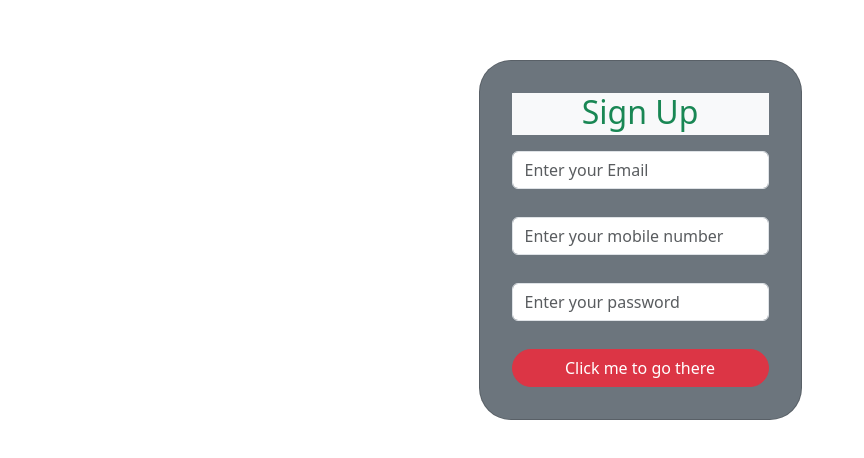
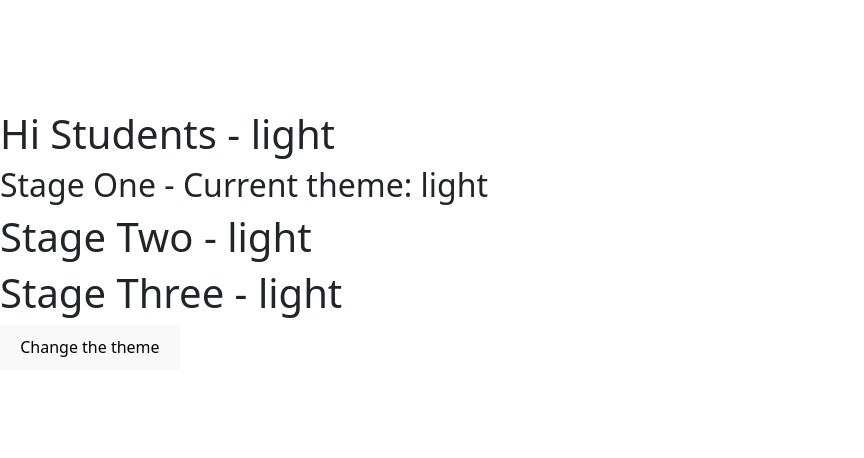
Before and after one commit to Dishon-webdev/React, a React (Vite) app: page / in a window 1280 px wide. Shown: the part 160-618 px from the top of the page, without its empty margins (0-864 px from the left). Built offline with nearby package versions, Linux system fonts and the light colour scheme.

Commit message:
updated with useContext

```diff
--- a/src/App.jsx
+++ b/src/App.jsx
@@ -1,35 +1,22 @@
-import { useState } from 'react'
-import reactLogo from './assets/react.svg'
-import viteLogo from '/vite.svg'
-import './App.css'
+
+import { useState } from "react";
+import StageOne from "./StageOne";
+import ThemeContext from "./Context";
 
 function App() {
-  const [count, setCount] = useState(0)
+  const [theme, setTheme] = useState("light");
 
   return (
-    <>
-      <div>
-        <a href="https://vite.dev" target="_blank">
-          <img src={viteLogo} className="logo" alt="Vite logo" />
-        </a>
-        <a href="https://react.dev" target="_blank">
-          <img src={reactLogo} className="logo react" alt="React logo" />
-        </a>
-      </div>
-      <h1>Vite + React</h1>
-      <div className="card">
-        <button onClick={() => setCount((count) => count + 1)}>
-          count is {count}
-        </button>
-        <p>
-          Edit <code>src/App.jsx</code> and save to test HMR
-        </p>
-      </div>
-      <p className="read-the-docs">
-        Click on the Vite and React logos to learn more
-      </p>
-    </>
-  )
+    <ThemeContext.Provider value={{ theme, setTheme }}>
+      <h1>
+        Hi Students - {theme}
+      </h1>
+      <StageOne />
+      <button onClick={() => setTheme(theme === "light" ? "dark" : "light")}>
+        Change the theme
+      </button>
+    </ThemeContext.Provider>
+  );
 }
 
-export default App
+export default App;
--- /dev/null
+++ b/src/Context.jsx
@@ -0,0 +1,5 @@
+import { createContext } from 'react';
+
+const ThemeContext = createContext();
+
+export default ThemeContext;
--- /dev/null
+++ b/src/StageOne.jsx
@@ -0,0 +1,16 @@
+import React, { useContext } from "react";
+import StageTwo from "./StageTwo";
+import ThemeContext from "./Context";
+
+function StageOne() {
+  const { theme } = useContext(ThemeContext);
+
+  return (
+    <div>
+      <h2>Stage One - Current theme: {theme}</h2>
+      <StageTwo />
+    </div>
+  );
+}
+
+export default StageOne;
--- /dev/null
+++ b/src/StageThree.jsx
@@ -0,0 +1,14 @@
+import { useContext } from "react";
+import ThemeContext from "./Context";
+
+function StageThree() {
+  const { theme } = useContext(ThemeContext);
+
+  return (
+    <div>
+      <h1>Stage Three - {theme}</h1>
+    </div>
+  );
+}
+
+export default StageThree;
--- /dev/null
+++ b/src/StageTwo.jsx
@@ -0,0 +1,16 @@
+import { useContext } from "react";
+import StageThree from "./StageThree";
+import ThemeContext from "./Context";
+
+function StageTwo() {
+ const { theme } = useContext(ThemeContext);
+
+ return (
+ <div>
+<h1>Stage Two - {theme}</h1>
+ <StageThree />
+ </div>
+ );
+}
+
+export default StageTwo;
--- a/src/Usedref.jsx
+++ b/src/Usedref.jsx
@@ -10,7 +10,7 @@ function Stopwatch() {
       const xyz = i.current.value.trim();
       if (xyz === "") {
         i.current.focus();
-        // alert("Please fill out the required fields");
+
         return;
       }
     }
@@ -41,7 +41,7 @@ function Stopwatch() {
               placeholder="Enter your password"
             />{" "}
             <br></br>
-            <button className="btn btn-danger text-white rounded-pill" onClick={handleClick}>
+            <button className="btn btn-primary text-white rounded-pill" onClick={handleClick}>
               Click me to go there
             </button>
           </div>
--- a/src/main.jsx
+++ b/src/main.jsx
@@ -15,7 +15,7 @@ import Stopwatch from './Usedref.jsx';
 
 createRoot(document.getElementById('root')).render(
   <StrictMode>
-    {/* <App /> */}
+    <App />
     {/* <Dishon /> */}
     {/* <Properties name="Developers" content="How are you" /> */}
     {/* <Count/> */}
@@ -23,6 +23,6 @@ createRoot(document.getElementById('root')).render(
     <List/> */}
     {/* <Useeffect/> */}
     {/* <Fetch/> */}
-    <Stopwatch/>
+    {/* <Stopwatch/> */}
   </StrictMode>,
 )
```
